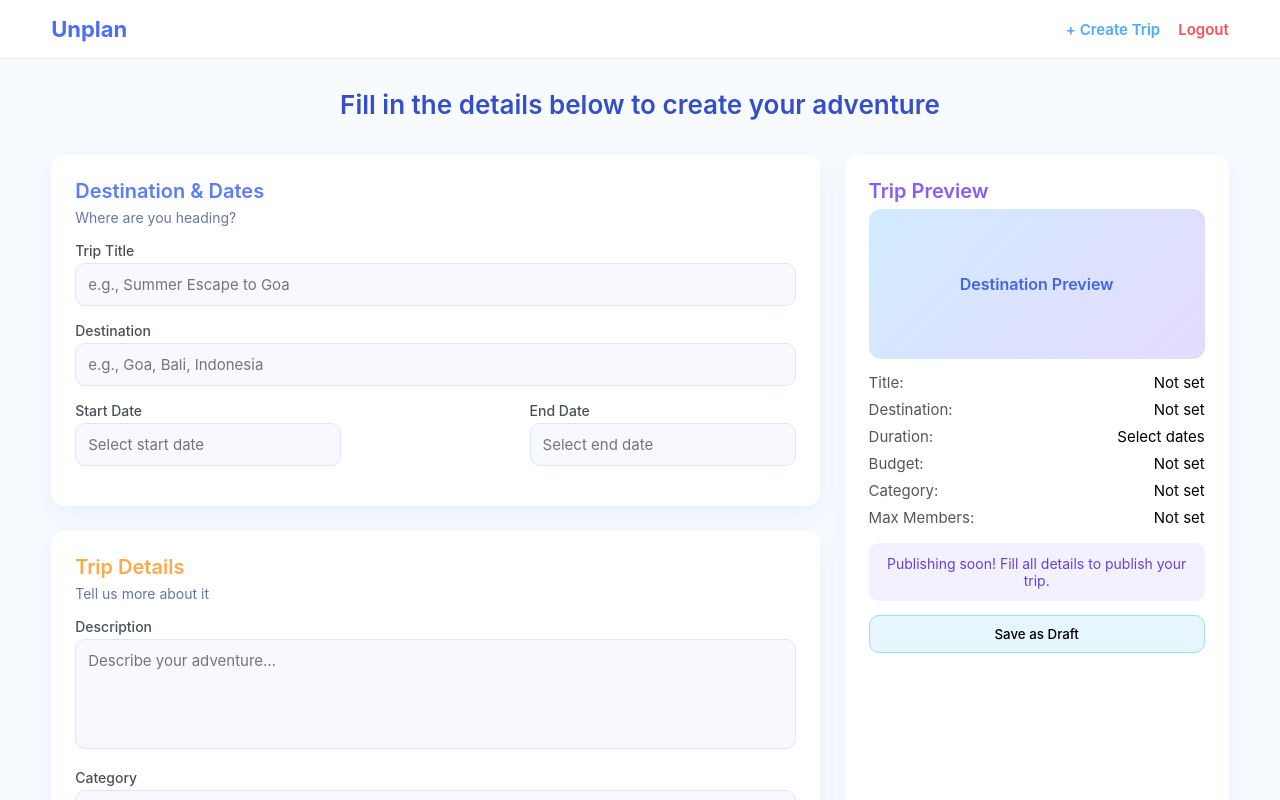
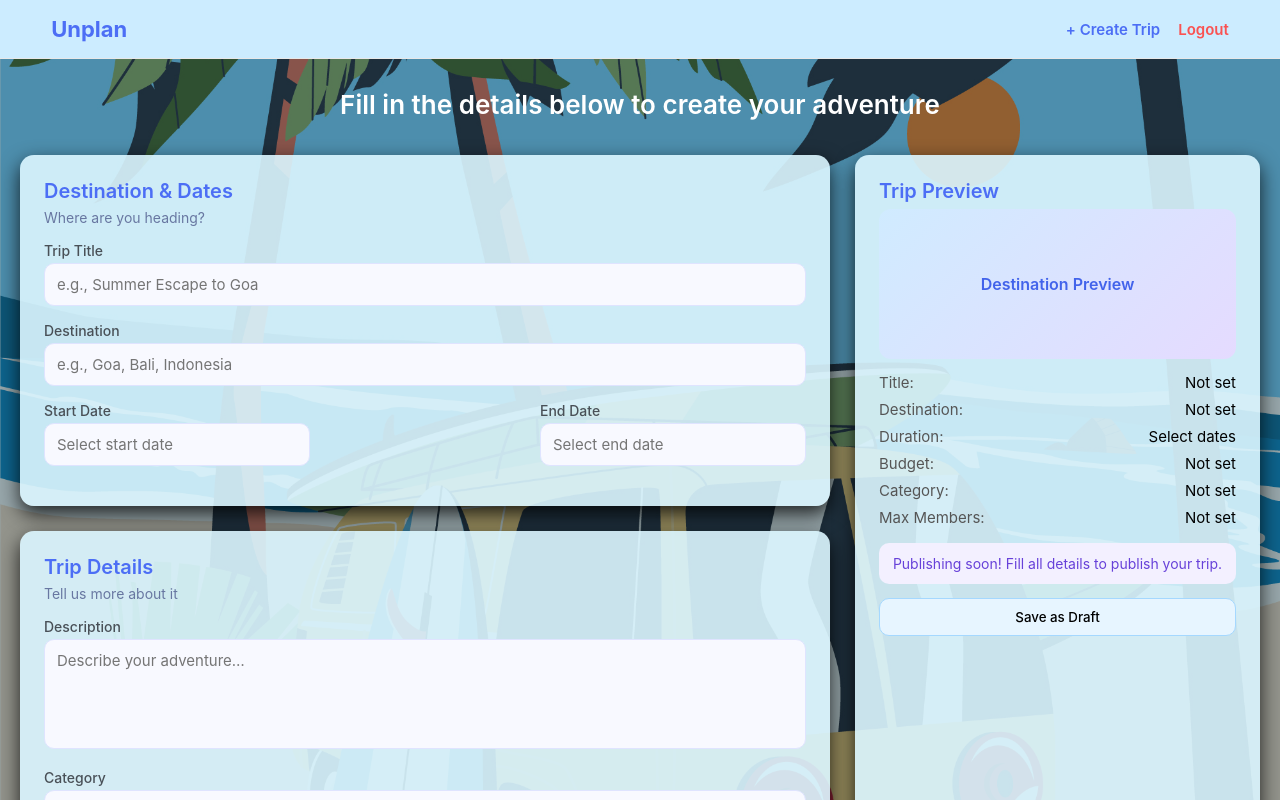
Before and after one commit to atharvgit2005/Unplan, a React (Create React App) app in the folder frontend/: page / in a window 1280 px wide. Shown: the top 800 px of the page. Built offline with nearby package versions, Linux system fonts and the light colour scheme; the HTML template or start-up script is replaced by a standard one.

Commit message:
CreateTrip Frontend Changed

```diff
--- a/frontend/src/pages/create-trip.css
+++ b/frontend/src/pages/create-trip.css
@@ -3,15 +3,15 @@
   padding: 0;
   box-sizing: border-box;
   font-family: "Inter", sans-serif;
+
 }
 
 body {
   background: #f7faff;
 }
 
-
 .topbar {
-  background: white;
+  background: rgb(204, 236, 255);
   padding: 16px 0;
   border-bottom: 1px solid #e8e8e8;
   position: sticky;
@@ -41,7 +41,7 @@ nav .nav-link {
 }
 
 nav .primary {
-  color: #4dabf7;
+  color: #4c6ef5;
   font-weight: 600;
 }
 
@@ -59,19 +59,31 @@ nav .danger:hover {
 }
 
 .main {
-  padding: 30px 0 60px;
+  padding: 30px 20px 60px;
+  background-image: url('../photos/Createtrip.jpg');
+  background-size: cover;
+  background-position: center;
+  position: relative;
+}
+
+.main::before {
+  content: "";
+  position: absolute;
+  inset: 0;
+  background: rgba(30, 64, 77, 0.459);
+  z-index: 0;
 }
 
 .main-inner {
-  width: 92%;
-  margin: auto;
+  position: relative;
+  z-index: 1;
 }
 
 .headline {
   text-align: center;
   font-size: 26px;
   font-weight: 600;
-  color: #364fc7;
+  color: #ffffff;
   margin-bottom: 35px;
 }
 
@@ -81,12 +93,11 @@ nav .danger:hover {
   gap: 25px;
 }
 
-
 .card {
-  background: white;
+  background:rgba(220, 247, 255, 0.9);
   padding: 24px;
   border-radius: 14px;
-  box-shadow: 0 8px 20px rgba(80, 120, 250, 0.08);
+  box-shadow: 0 8px 20px rgba(0, 0, 0, 0.8);
   margin-bottom: 25px;
 }
 
@@ -96,17 +107,10 @@ nav .danger:hover {
   margin-bottom: 6px;
 }
 
-.card-title.blue {
-  color: #5c7cfa;
+.card-title {
+  color: #4c6ef5;
 }
 
-.card-title.orange {
-  color: #ffa94d;
-}
-
-.card-title.preview-title {
-  color: #845ef7;
-}
 
 .card-subtitle {
   font-size: 14px;
@@ -148,13 +152,11 @@ select:focus {
   resize: none;
 }
 
-
 .row {
   display: flex;
   justify-content: space-between;
   gap: 15px;
 }
-
 
 .preview {
   text-align: left;
@@ -226,7 +228,6 @@ select:focus {
   background: #d0ebff;
 }
 
-
 .bottom-bar {
   margin-top: 25px;
   text-align: center;
--- a/frontend/src/pages/createTrip.jsx
+++ b/frontend/src/pages/createTrip.jsx
@@ -59,7 +59,6 @@ export default function CreateTrip() {
           </h1>
 
           <div className="grid-layout">
-
             <div className="left-column">
               <section className="card">
                 <h2 className="card-title blue"> Destination & Dates</h2>
```
